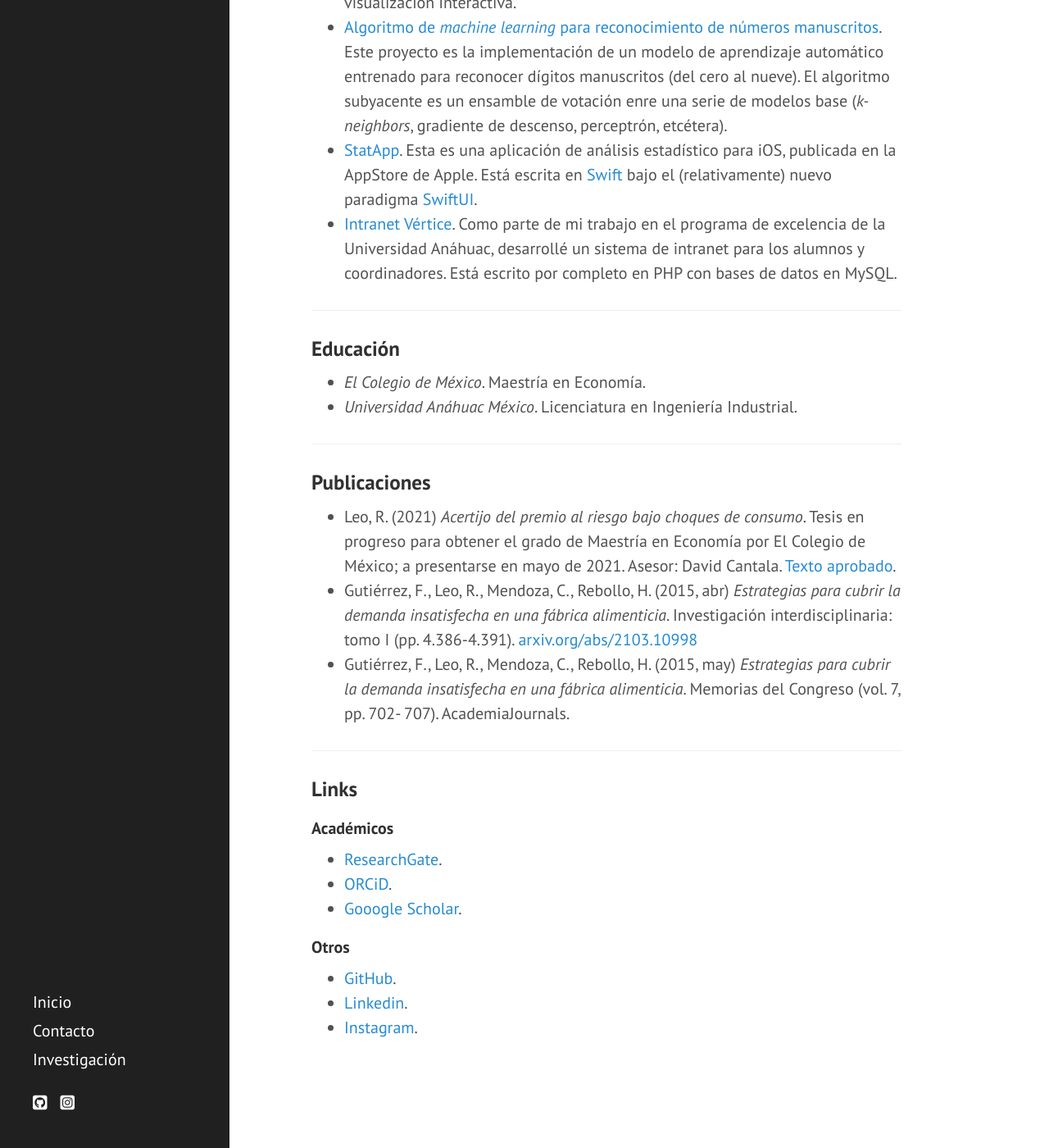
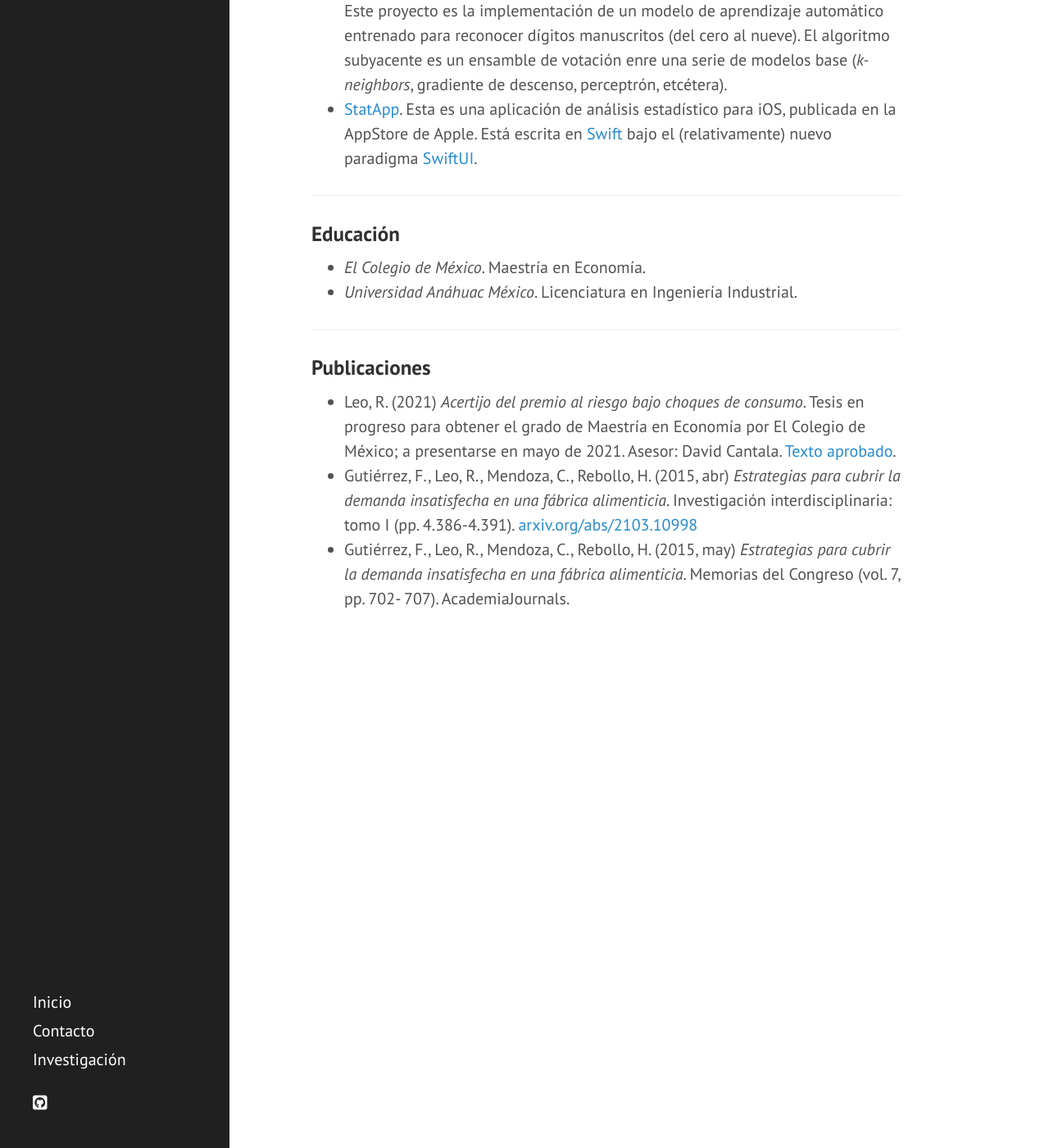
Before and after one commit to r-leo/r-leo.github.io, a Jekyll site: the page built from index.md, in a window 1280 px wide and 1400 px high, scrolled down 994 px. Shown: the whole window at 82% size. Built offline with Jekyll 4.4.1, drawn with Linux system fonts in a browser that asks for light colours; nearby versions of some CDN libraries; some of the changed text lies outside the part shown.

Commit message:
Updated personal info

```diff
--- a/_includes/sidebar.html
+++ b/_includes/sidebar.html
@@ -31,8 +31,6 @@
 
     <p>
     	<a href="https://github.com/r-leo"><i class="fab fa-github-square"></i></a>
-    	&nbsp;
-    	<a href="https://www.instagram.com/rleo.p/"><i class="fab fa-instagram-square"></i></i></a>
 	</p>
   </div>
 </div>
--- a/index.md
+++ b/index.md
@@ -7,13 +7,11 @@ title: ''
 
 ---
 
-Soy ingeniero industrial egresado de la Universidad Anáhuac y estoy por terminar la maestría en economía por [El Colegio de México](https://www.colmex.mx). Mi investigación durante el posgrado se centró en modelos de equilibrio general bajo incertidumbre donde existen mercados de activos contingentes.
+Soy ingeniero industrial egresado de la Universidad Anáhuac y maestro en economía por [El Colegio de México](https://www.colmex.mx). Mi investigación durante el posgrado se centró en modelos de equilibrio general bajo incertidumbre donde existen mercados de activos contingentes.
 
 Mi proyecto de tesis tuvo que ver con el [acertijo del premio al riesgo](https://en.wikipedia.org/wiki/Equity_premium_puzzle), que es la inconsistencia observada entre el premio al riesgo observado históricamente y el premio al riesgo que los modelos tradicionales de valuación de activos predicen. Este problema ha atraído una buena cantidad de atención en los últimos treinta y cinco años, especialmente a partir de la publicación del [paper clásico de Mehra y Prescott](https://doi.org/10.1016/0304-3932(85)90061-3) sobre el tema, en 1985.
 
 Me especializo en el diseño e implementación de algoritmos de aprendizaje automático (*machine learning*) mediante grandes datos en Python. Tengo conocimiento avanzado de este lenguaje, y buen dominio de las librerías `pandas`, `numpy`, `matplotlib`/`seaborn`, `scikit-learn`, `dash` y `flask`.
-
-[Ver CV en PDF](/static/cv_rleo_pub.pdf)
 
 ---
 
@@ -22,7 +20,6 @@ Me especializo en el diseño e implementación de algoritmos de aprendizaje auto
 * [Visualizador interactivo de datos COVID-19](http://rleo.pythonanywhere.com/datos/). Este es un proyecto de visualización de datos sobre la evolución global de la pandemia del coronavirus en tiempo real. Los datos se obtienen automáticamente cada 24 horas de la base de datos de [Our World in Data](https://github.com/owid/covid-19-data/tree/master/public/data). Está desarrollado en Python usando `pandas` para el procesamiento de la base de datos y `dash` para la visualización interactiva.
 * [Algoritmo de *machine learning* para reconocimiento de números manuscritos](http://rleo.pythonanywhere.com/digitos). Este proyecto es la implementación de un modelo de aprendizaje automático entrenado para reconocer dígitos manuscritos (del cero al nueve). El algoritmo subyacente es un ensamble de votación enre una serie de modelos base (*k-neighbors*, gradiente de descenso, perceptrón, etcétera).
 * [StatApp](https://apps.apple.com/mx/app/statapp/id1575273039). Esta es una aplicación de análisis estadístico para iOS, publicada en la AppStore de Apple. Está escrita en [Swift](https://swift.org) bajo el (relativamente) nuevo paradigma [SwiftUI](https://developer.apple.com/xcode/swiftui/).
-* [Intranet Vértice](http://ww2.anahuac.mx/verticeintranet). Como parte de mi trabajo en el programa de excelencia de la Universidad Anáhuac, desarrollé un sistema de intranet para los alumnos y coordinadores. Está escrito por completo en PHP con bases de datos en MySQL.
 
 ---
 
@@ -38,20 +35,3 @@ Me especializo en el diseño e implementación de algoritmos de aprendizaje auto
 * Leo, R. (2021) *Acertijo del premio al riesgo bajo choques de consumo*. Tesis en progreso para obtener el grado de Maestría en Economía por El Colegio de México; a presentarse en mayo de 2021. Asesor: David Cantala. [Texto aprobado](/static/acertijo_choques_consumo.pdf).
 * Gutiérrez, F., Leo, R., Mendoza, C., Rebollo, H. (2015, abr) *Estrategias para cubrir la demanda insatisfecha en una fábrica alimenticia*. Investigación interdisciplinaria: tomo I (pp. 4.386-4.391). [arxiv.org/abs/2103.10998](https://arxiv.org/abs/2103.10998)
 * Gutiérrez, F., Leo, R., Mendoza, C., Rebollo, H. (2015, may) *Estrategias para cubrir la demanda insatisfecha en una fábrica alimenticia*. Memorias del Congreso (vol. 7, pp. 702- 707). AcademiaJournals.
-
-
----
-
-### Links
-
-#### Académicos
-
-* [ResearchGate](https://www.researchgate.net/profile/Rodrigo-Leo).
-* [ORCiD](https://orcid.org/0000-0003-4359-6927).
-* [Gooogle Scholar](https://scholar.google.com/citations?user=Vnwfi-8AAAAJ).
-
-#### Otros
-
-* [GitHub](https://github.com/r-leo).
-* [Linkedin](http://linkedin.com/in/r-leo).
-* [Instagram](https://www.instagram.com/rleo.p).
```
Also changed, not shown: 1 other file.
